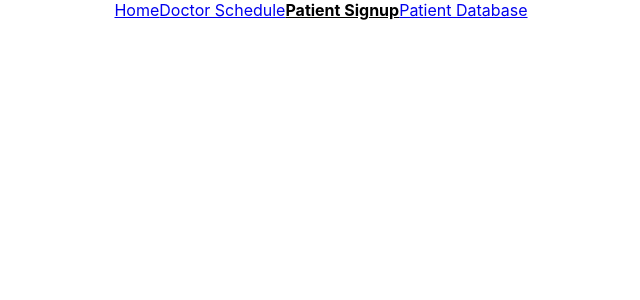
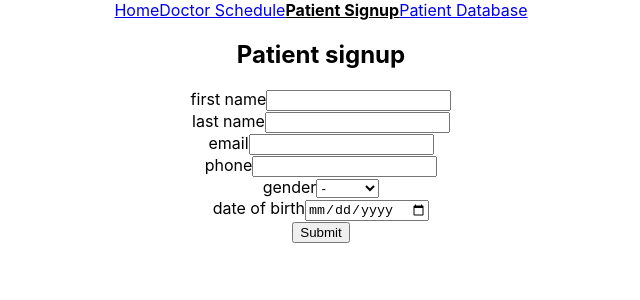
Before and after one commit to JasonNelemans/practiceproject-week3, a React (Create React App) app: page /signup in a window 1280 px wide. Shown: the top 300 px of the page, without its empty margins (319-959 px from the left). Built offline with nearby package versions, Linux system fonts and the light colour scheme; the HTML template or start-up script is replaced by a standard one.

Commit message:
used useState() to handle input data, patient data is logged and thank you message is rendered

```diff
--- a/src/Pages/PatientSignup.js
+++ b/src/Pages/PatientSignup.js
@@ -1,9 +1,87 @@
-import React from 'react';
+import React, { useState } from 'react';
 
 export default function PatientSignup() {
+  const [ firstName, setFirstName ] = useState();
+  const [ lastName, setLastName ] = useState();
+  const [ email, setEmail ] = useState();
+  const [ phone, setPhone ] = useState();
+  const [ gender, setGender ] = useState();
+  const [ date, setDate ] = useState();
+  const [ allData, setAllData ] = useState();
+  const [ message, setMessage ] = useState();
+
+  const handleFirstName = (event) => {
+    setFirstName(event.target.value)
+  }
+
+  const handleLastName = (event) => {
+    setLastName(event.target.value)
+  }
+
+  const handleEmail = (e) => {
+    setEmail(e.target.value)
+  }
+
+  const handlePhone = (e) => {
+    setPhone(e.target.value)
+  }
+
+  const handleGender = (e) => {
+    setGender(e.target.value)
+  }
+
+  const handleDate = (e) => {
+    setDate(e.target.value)
+  }
+
+  const handleSubmit = (event) => {
+    event.preventDefault()
+    setAllData([{firstName, lastName, email, phone, gender, date}])
+    setMessage('Thank you for submitting')
+  }
+
+
+  // console.log('FIRSTNAME: ', firstName,
+  // 'LASTNAME: ', lastName,
+  // 'EMAIL: ', email,
+  // 'PHONE: ', phone,
+  // 'GENDER: ', gender,
+  // 'DATE: ', date,
+  // )
+  console.log('Patient data: ' , allData)
   return (
     <div className="PatientSignup">
+      <h2>Patient signup</h2>
 
+      <form onSubmit={handleSubmit}>
+        <label>first name</label>
+        <input value={firstName} onChange={handleFirstName}/> <br />
+
+        <label>last name</label>
+        <input value={lastName} onChange={handleLastName} /> <br />
+
+        <label>email</label>
+        <input value={email} onChange={handleEmail}/> <br />
+
+        <label>phone</label>
+        <input value={phone} onChange={handlePhone}/> <br />
+
+        <label>gender</label>
+        <select onChange={handleGender}>
+          <option value="-">-</option>
+          <option value="male">male</option>
+          <option value="female">female</option>
+          <option value="other">other</option>
+        </select>
+        <br />
+
+        <label>date of birth</label>
+        <input type="date" onChange={handleDate}/>
+
+        <br />
+        <input type="submit" />
+      </form>
+      <h3>{message}</h3>
     </div>
   )
 }
```
